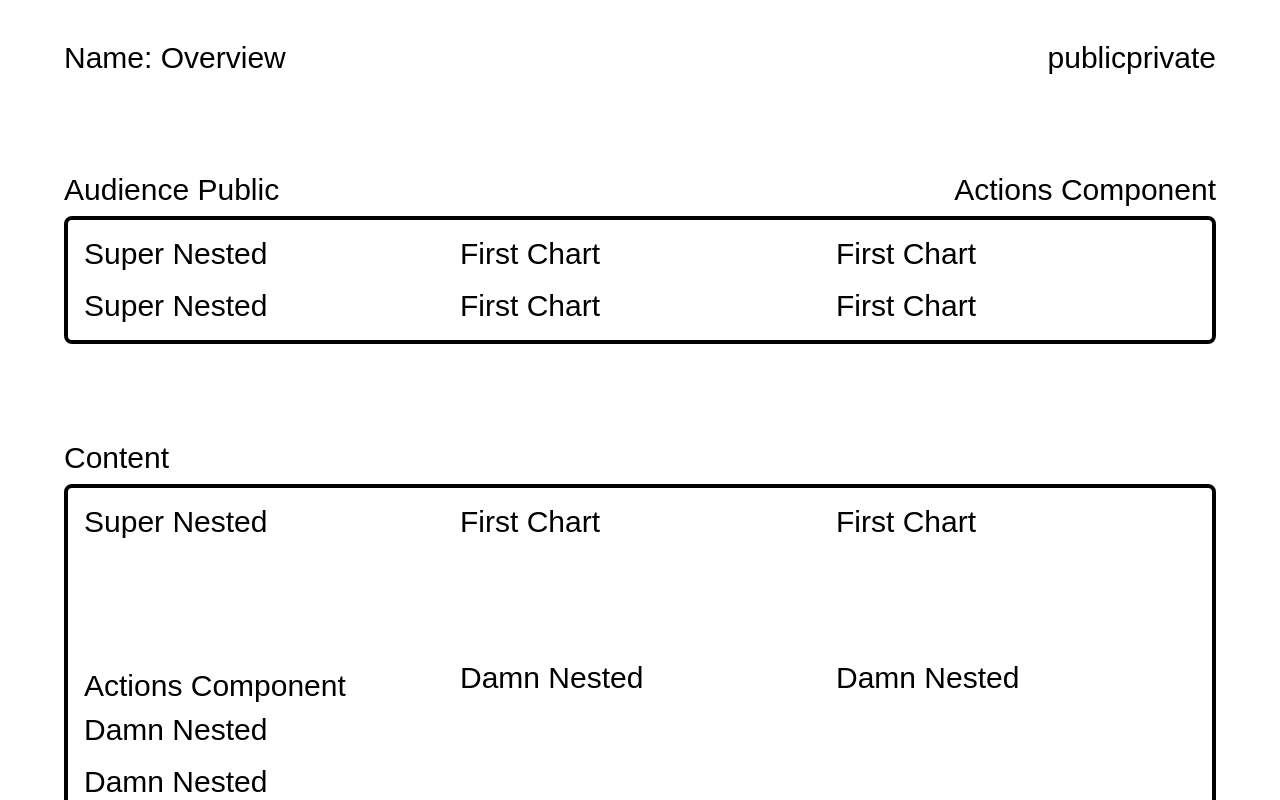
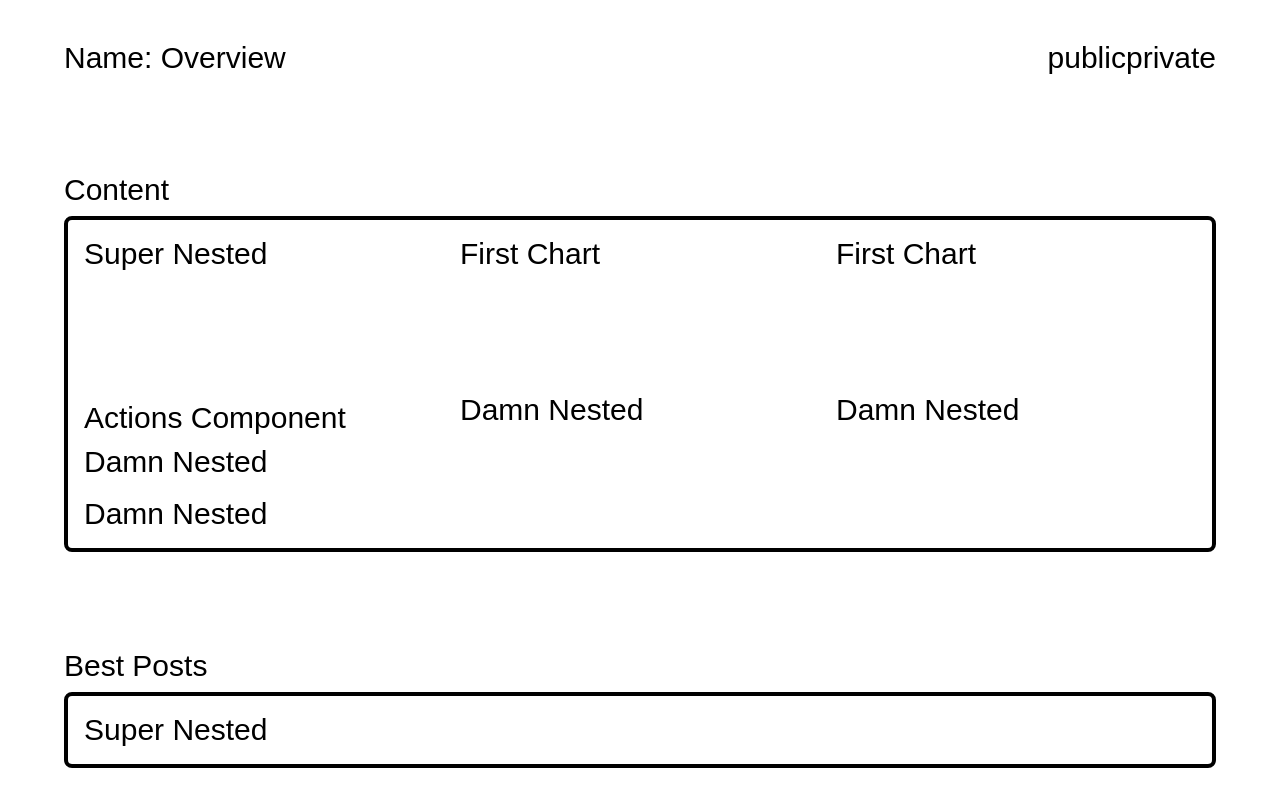
Before and after one commit to LeoRosse/about-recursion, a React app: page / in a window 1280 px wide. Shown: the top 800 px of the page. Built offline with nearby package versions, Linux system fonts and the light colour scheme.

Commit message:
Try filter container (based on policy)

```diff
--- a/src/components/recursive-component.tsx
+++ b/src/components/recursive-component.tsx
@@ -4,6 +4,7 @@ import { Chart } from '../types/chart';
 import { isContainer } from '../types/is-container';
 import { chartsMap } from './charts/charts-map';
 import { ActionsComponent } from './actions-component';
+import { createContainer } from './utility/create-container';
 
 interface RecursiveComponentProps {
   containers: Container[];
@@ -16,6 +17,8 @@ const RecursiveComponent: React.FC<RecursiveComponentProps> = ({ containers }) =
     // container
     if (isContainer(container)) {
       window.console.log(container, '[LOG]: is container');
+      const hasPolicy = container.metadata?.relatedActions?.find((relAct) => relAct.types === 'policy');
+      if (hasPolicy && !hasPolicy?.values.includes(policy)) return null;
       return (
         <>
           {(container.containerInfo.title || container.metadata?.actions?.length) && (
@@ -51,6 +54,7 @@ const RecursiveComponent: React.FC<RecursiveComponentProps> = ({ containers }) =
   // page
   return (
     <div className="mt-10 text-3xl mx-auto max-w-6xl space-y-24">
+      {/* Section Heading */}
       <div className="flex justify-between my-4 ">
         <div>Name: {containers[0].containerInfo.title}</div>
         <div className="flex">
@@ -58,11 +62,8 @@ const RecursiveComponent: React.FC<RecursiveComponentProps> = ({ containers }) =
           <button onClick={() => setPolicy('private')}>private</button>
         </div>
       </div>
-      {containers[0].containerInfo.children.map((container) => (
-        <div key={isContainer(container) ? container.containerInfo.id : container.chartInfo.id}>
-          {createComponent(container)}
-        </div>
-      ))}
+      {/* End Section Heading */}
+      {createContainer(createComponent, containers[0].containerInfo.children, policy)}
     </div>
   );
 };
--- /dev/null
+++ b/src/components/utility/create-container.tsx
@@ -0,0 +1,21 @@
+import * as React from 'react';
+import { Container } from '../../types';
+import { Chart } from '../../types/chart';
+import { isContainer } from '../../types/is-container';
+
+const createContainer = (
+  createComponent: (container: Container | Chart) => JSX.Element,
+  elements: (Container | Chart)[],
+  policy: string,
+) =>
+  elements.reduce<JSX.Element[]>((acc, curr) => {
+    if (
+      isContainer(curr) &&
+      (!curr.metadata?.relatedActions?.find((relAct) => relAct.types === 'policy') ||
+        curr.metadata?.relatedActions?.find((relAct) => relAct.types === 'policy')?.values.includes(policy))
+    )
+      return [...acc, <div key={curr.containerInfo.id}>{createComponent(curr)}</div>];
+    return acc;
+  }, []);
+
+export { createContainer };
```
